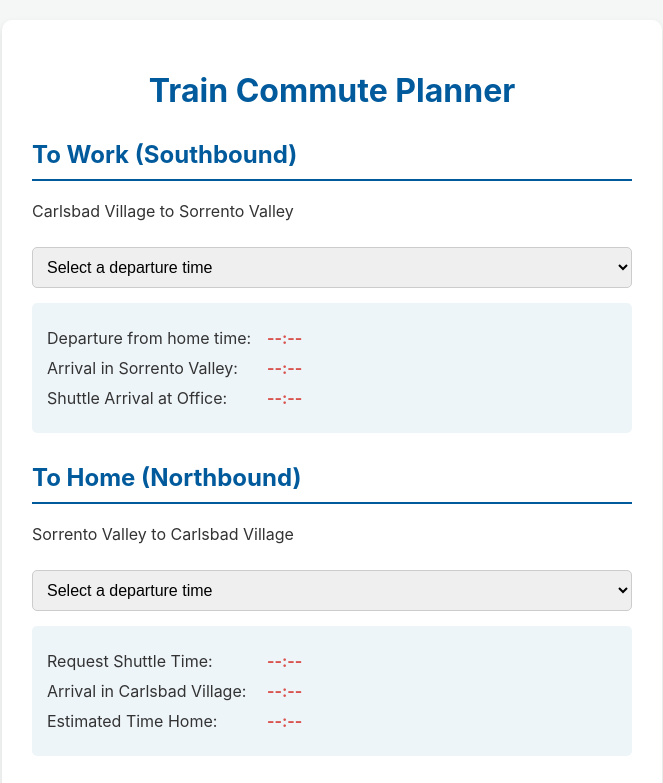
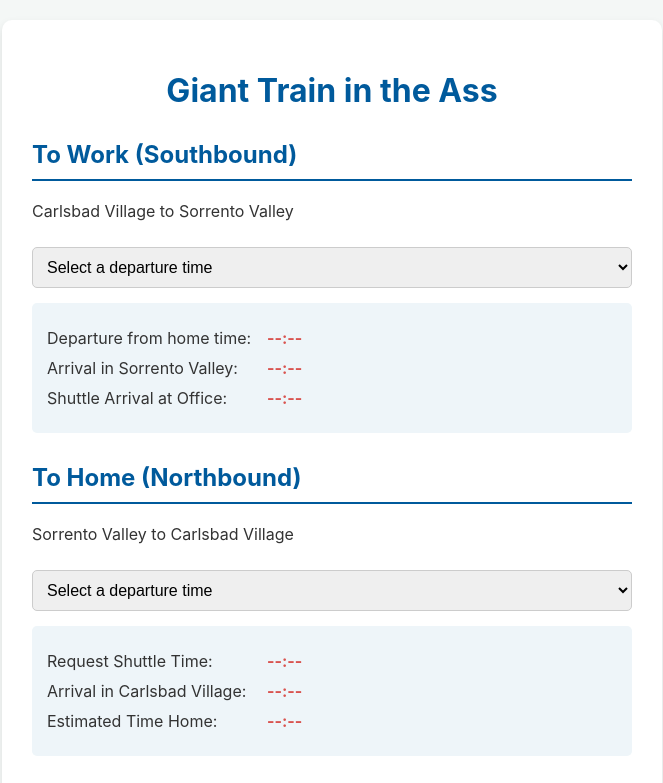
Before and after one commit to gitgiant/train-planner, a plain HTML site: page index.html in a window 1280 px wide. Shown: the top 783 px of the page, without its empty margins (308-971 px from the left). Drawn offline with Linux system fonts and the light colour scheme.

Commit message:
change title again

```diff
--- a/index.html
+++ b/index.html
@@ -8,7 +8,7 @@
 </head>
 <body>
     <div class="container">
-        <h1>Train Commute Planner</h1>
+        <h1>Giant Train in the Ass</h1>
 
         <div class="schedule-section">
             <h2>To Work (Southbound)</h2>
```
